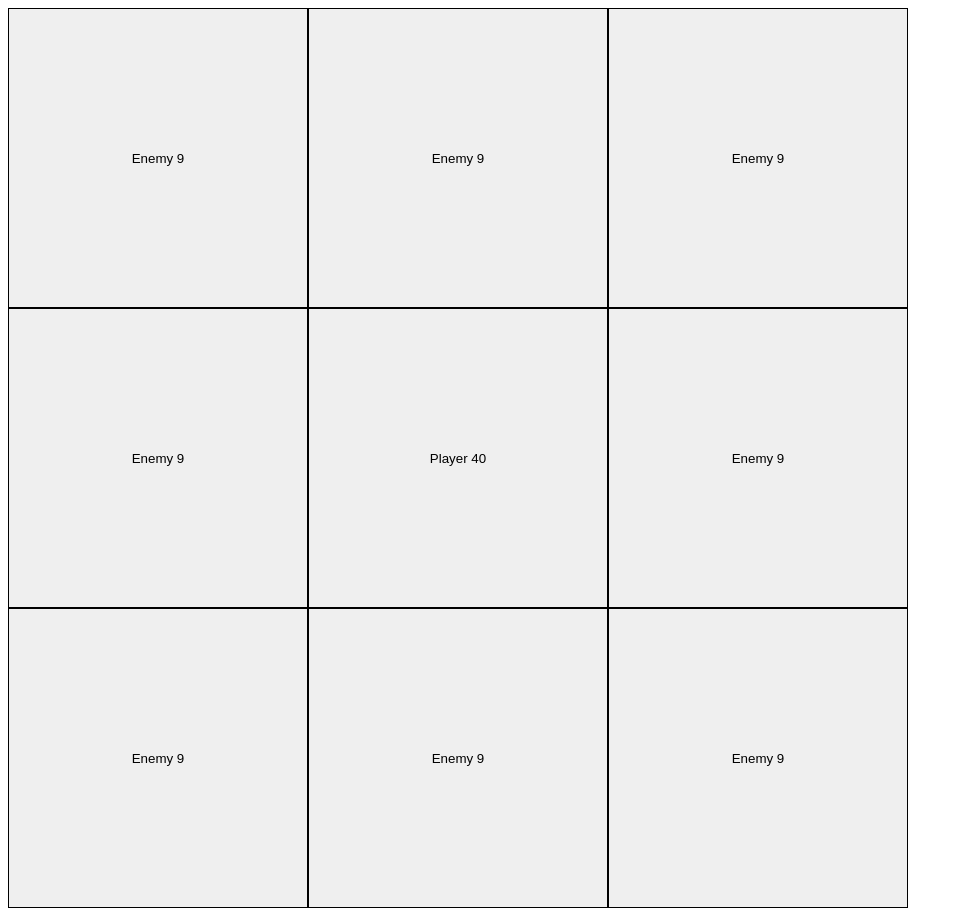
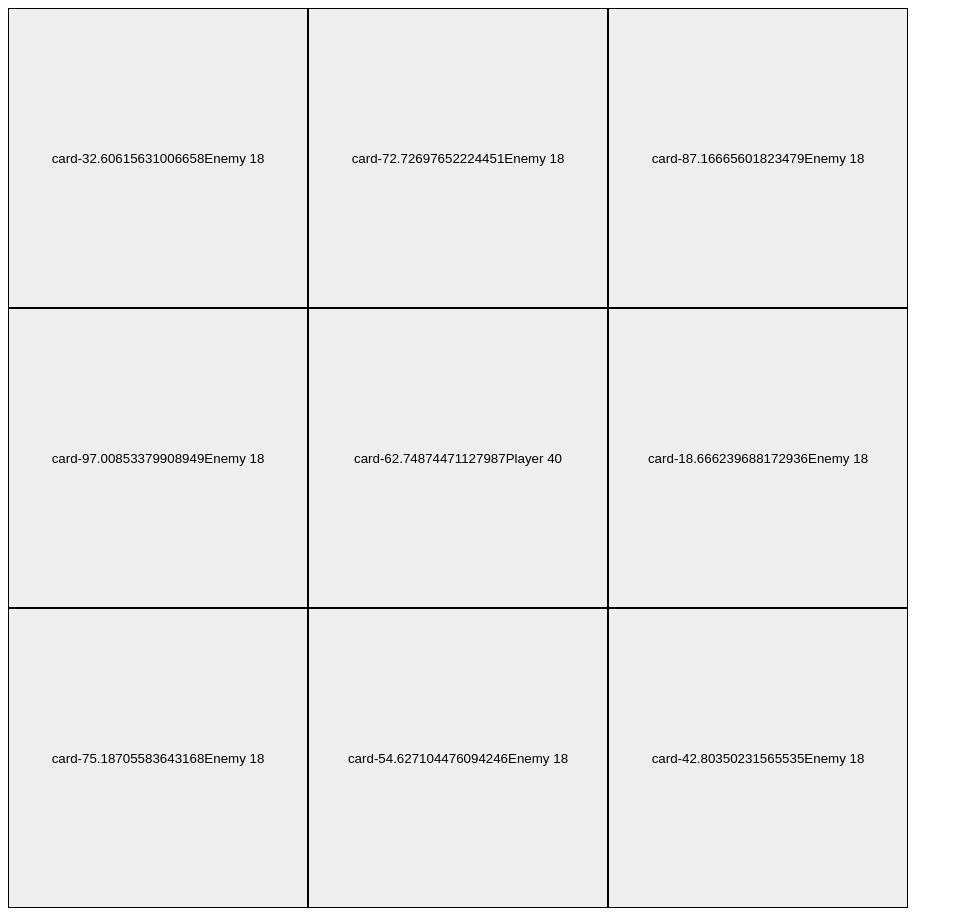
Before and after one commit to bourbakiii/dcf, a Vue app: page / in a window 1280 px wide. Shown: the whole page, without its empty margins (0-963 px from the left). Built offline with nearby package versions, Linux system fonts and the light colour scheme.

Commit message:
Coin get

```diff
--- a/src/App.vue
+++ b/src/App.vue
@@ -1,7 +1,13 @@
 <template>
   <div id="#app" class="app">
-    <transition-group name='cards-transition' appear mode='out-in'>
-    <Card @click='click(item)' class='app__card' v-for="(item, index) in [...cards,player]" :key="index" :card="item" />
+    <transition-group name="cards-transition" appear mode="out-in">
+      <Card
+        @click="click(item)"
+        class="app__card"
+        v-for="item in [...cards, player]"
+        :key="item.id"
+        :card="item"
+      />
     </transition-group>
   </div>
 </template>
@@ -18,28 +24,36 @@ export default {
     return {
       player: this.newPlayer(),
       cards: this.setCards({ rows: 3, columns: 3 }),
-      points: 0
+      points: 0,
     };
   },
 };
 </script>
 <style scoped>
-.cards-transition-enter{
+
+.cards-transition-enter {
   transform: rotateY(90deg);
+  opacity: 0;
 }
-.cards-transition-leave-to{
+
+.cards-transition-leave-to {
   transform: rotateY(90deg);
+  opacity: 0;
 }
 .cards-transition-leave-active,
-.cards-transition-enter-active{
+.cards-transition-enter-active {
   transition: 0.3s;
 }
-.app{
-  width:900px;
-  height:900px;
+.cards-transition-enter-active{
+  transition-delay: 0.3s;
+}
+.app {
+  width: 900px;
+  height: 900px;
   background-color: grey;
   position: relative;
+  display: flex;
 }
-.app__card{
+.app__card {
 }
 </style>
--- a/src/components/Card.vue
+++ b/src/components/Card.vue
@@ -1,6 +1,6 @@
 <template>
   <button type='button' @click='$emit("click")' :style="{ top: parseInt(card.position.y)+'px', left: parseInt(card.position.x)+'px' }" class="card">
-    {{card.type.type_name}} {{card.health}}
+    {{card.id}}{{card.type.type_name}} {{card.health}}
   </button>
 </template>
 <script>
--- a/src/mixins/actions.js
+++ b/src/mixins/actions.js
@@ -13,21 +13,22 @@ export default {
                     let card_health_buffer = card.health;
                     card.health = Math.max(0, card.health - this.player.health);
                     this.player.health = Math.max(0, this.player.health - card_health_buffer);
-
                     if (card.health > 0) {
-                        console.log(11)
                         this.switchCardsPositions(card, this.player);
                     }
                     else if (card.health == 0) {
-                        this.cards.splice(this.cards.map(el=>el.id).indexOf(card.id), 1 , this.newCoin({ health: card.start_health, position: card.position }));
+                        this.cards.splice(this.cards.map(el => el.id).indexOf(card.id), 1, this.newCoin({ health: card.start_health, position: card.position }));
                     }
-
                 }
             }
+            else if (card.type.type_name == 'Coin') {
+                let adjacent_cards = this.cards.filter(card => this.is_adjacent(card))
+                let random_index = Math.floor(Math.random() * adjacent_cards.length);
+                this.cards.splice(this.cards.map(el => el.id).indexOf(card.id), 1, this.newCard({ position: { ...adjacent_cards[random_index].position } }))
+                adjacent_cards[random_index].position = { ...this.player.position }
+                this.player.position = { ...card.position }
 
-            // else if (card.type.type_name == 'Coin'){
-            //     this.switchCardsPositions(card, this.player);
-            // }
+            }
         },
         switchCardsPositions(card1, card2) {
             let position_buffer = { ...card1.position };
--- a/src/store/modules/types.js
+++ b/src/store/modules/types.js
@@ -11,7 +11,7 @@ export default {
             type_name: "Enemy",
             image: "enemy-image.png",
             health_coefficient: 1.1,
-            min_health: Math.floor(Math.random()*10),
+            min_health: Math.floor(Math.random()*20),
             after_card: null,
             after_money: false,
         },
--- a/vue.config.js
+++ /dev/null
@@ -1,9 +0,0 @@
-module.exports = {
-  css:{
-    loaderOptions:{
-      scss:{
-        prependData: "@import '@/assets/styles.scss';"
-      }
-    }
-  }
-}
```
